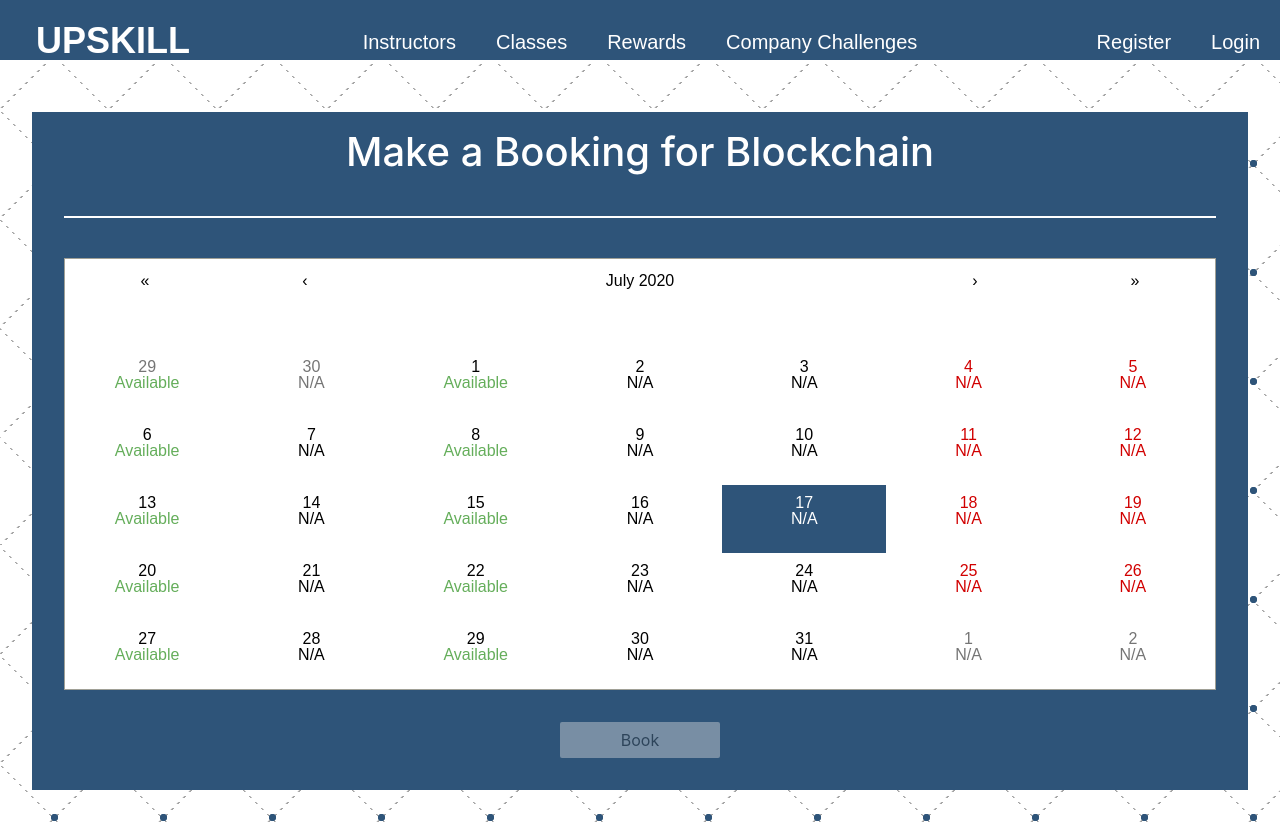
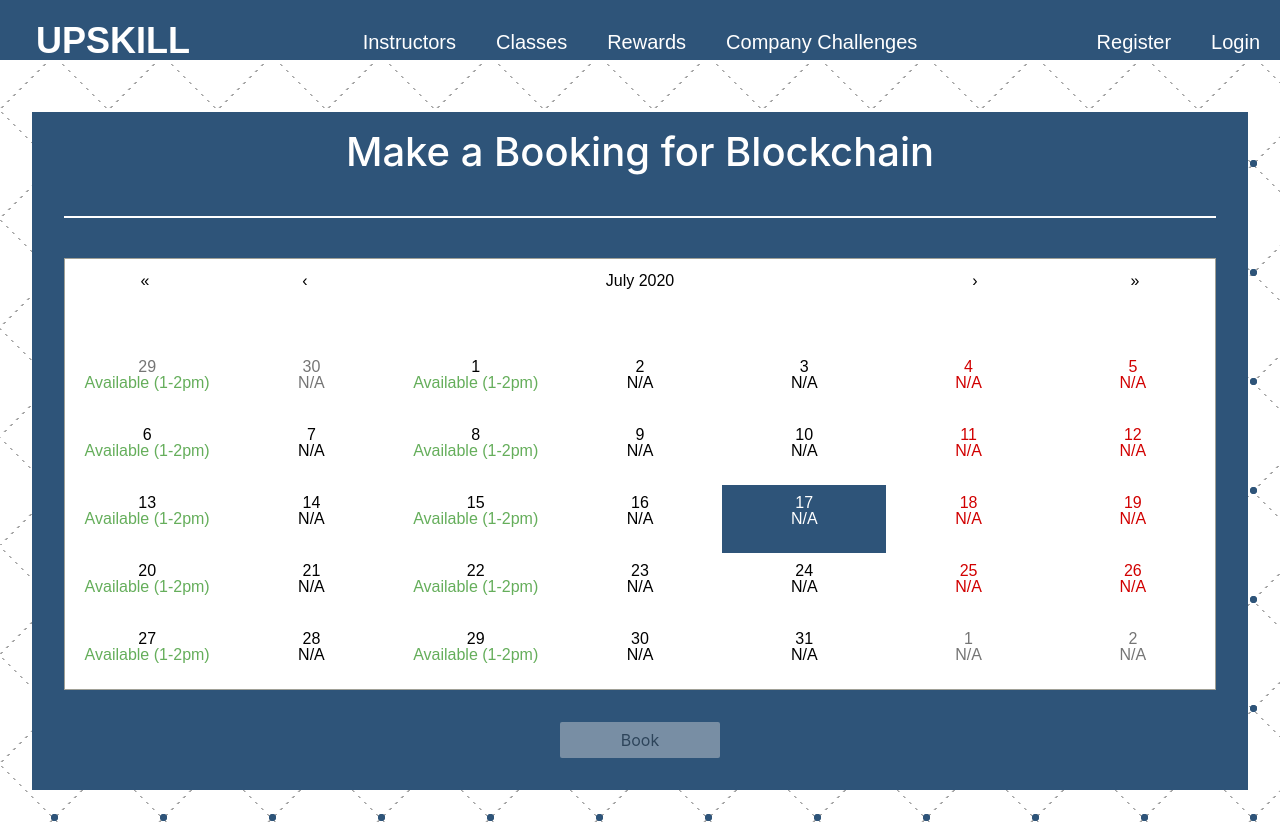
Before and after one commit to Pyxxil/upskill, a React (Create React App) app in the folder frontend/: page /book/Binary in a window 1280 px wide. Built offline with nearby package versions, Linux system fonts and the light colour scheme; no server answers; the HTML template or start-up script is replaced by a standard one.

Commit message:
Add Time

```diff
--- a/frontend/src/pages/Book.tsx
+++ b/frontend/src/pages/Book.tsx
@@ -17,7 +17,7 @@ const Book = (props: BookProps) => {
   if (booked) {
     return (
       <div className="content centered">
-        You have now successfully booked {props.classId} for {new Date(date).toDateString()}!
+        You have now successfully booked {props.classId} for {new Date(date).toDateString()} at 1-2pm!
       </div>
     );
   }
@@ -31,7 +31,7 @@ const Book = (props: BookProps) => {
           onChange={(d) => setDate(Array.isArray(d) ? d[0] : d)}
           tileContent={(d) =>
             d.date.getUTCDay() === 1 || d.date.getUTCDay() === 3 ? (
-              <p style={{ color: "#65AE5B" }}>Available</p>
+              <p style={{ color: "#65AE5B" }}>Available (1-2pm)</p>
             ) : (
               <p>N/A</p>
             )
```
